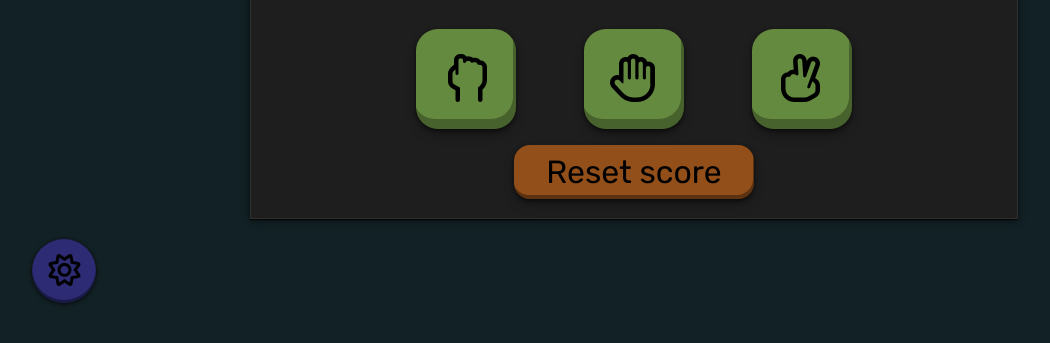
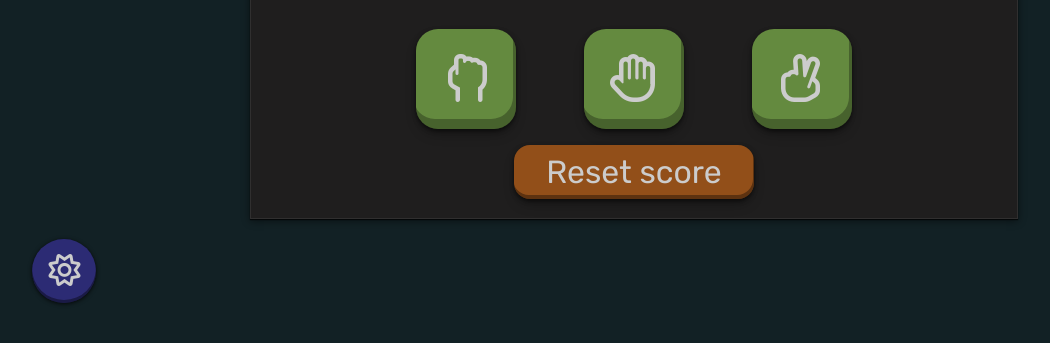
Before and after one commit to taina-arj/calculadora, a plain HTML site: page index.html in a window 1280 px wide. Both pictures are taken after a click on the button 70 px from the left and 720 px from the top of the page. Shown: the part 449-792 px from the top of the page, without its empty margins (6-1056 px from the left). Drawn offline with Linux system fonts and the light colour scheme.

Commit message:
Update styleDark.css

```diff
--- a/css/styleDark.css
+++ b/css/styleDark.css
@@ -23,6 +23,7 @@
 }
 
 .dark-mode .choices > button {
+  color: rgb(204, 204, 204);
   background-color: rgb(100, 138, 63);
   box-shadow: 0px 2px 4px 0px rgba(0, 0, 0, 0.555),
     0px 7px 13px -3px rgba(0, 0, 0, 0.3),
@@ -30,6 +31,7 @@
 }
 
 .dark-mode .reset > button {
+  color: rgb(204, 204, 204);
   background-color: rgb(146, 79, 25);
   box-shadow: 0px 2px 4px 0px rgba(0, 0, 0, 0.541),
     0px 7px 13px -3px rgba(0, 0, 0, 0.3),
@@ -42,6 +44,7 @@
 }
 
 .dark-mode .dark-mode-btn {
+  color: rgb(204, 204, 204);
   background-color: rgb(44, 43, 116);
   box-shadow: 0px 1px 4px 0px rgba(0, 0, 0, 0.8),
     0px 7px 11px -88px rgba(0, 0, 0, 0.6),
```
